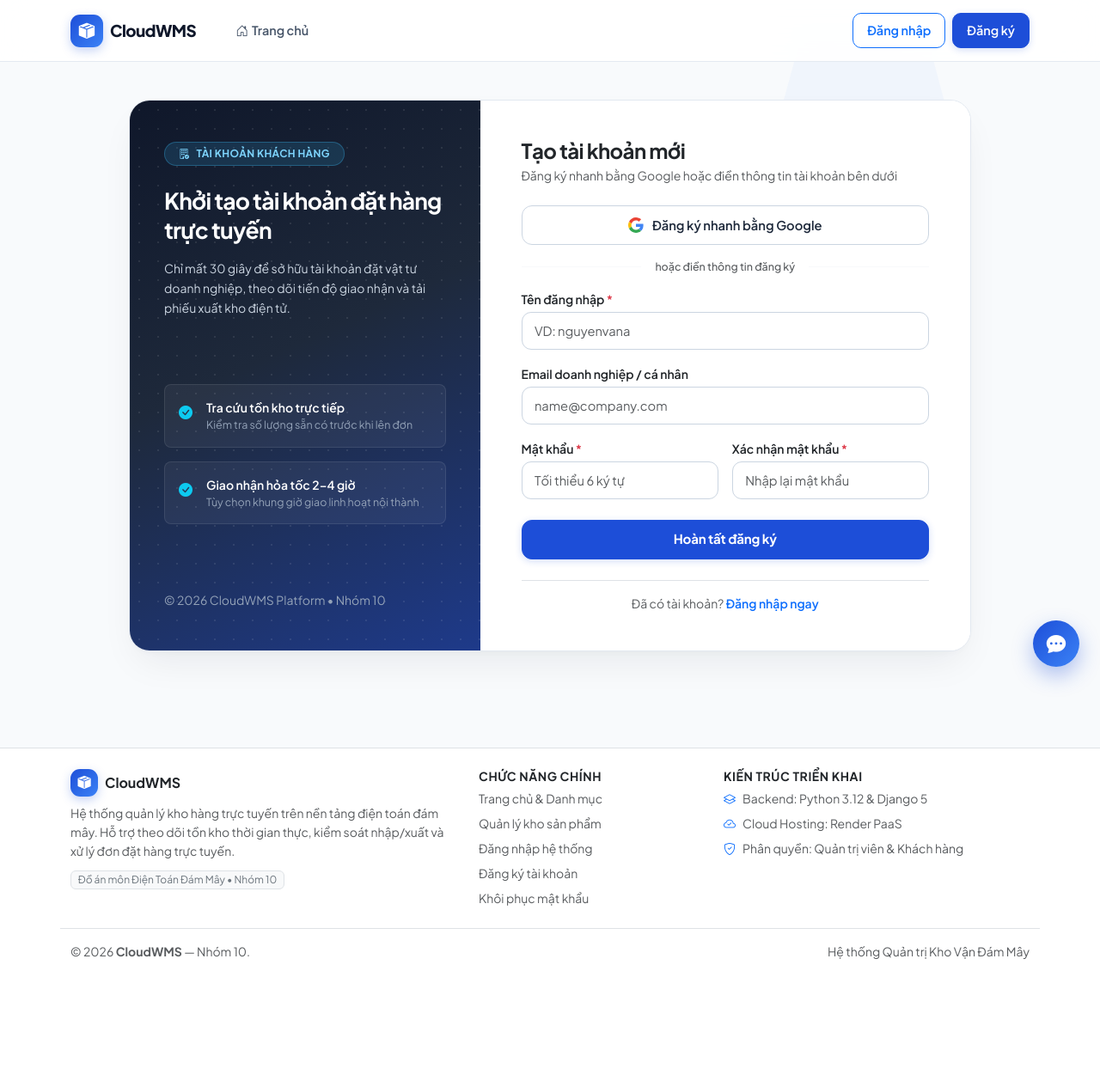
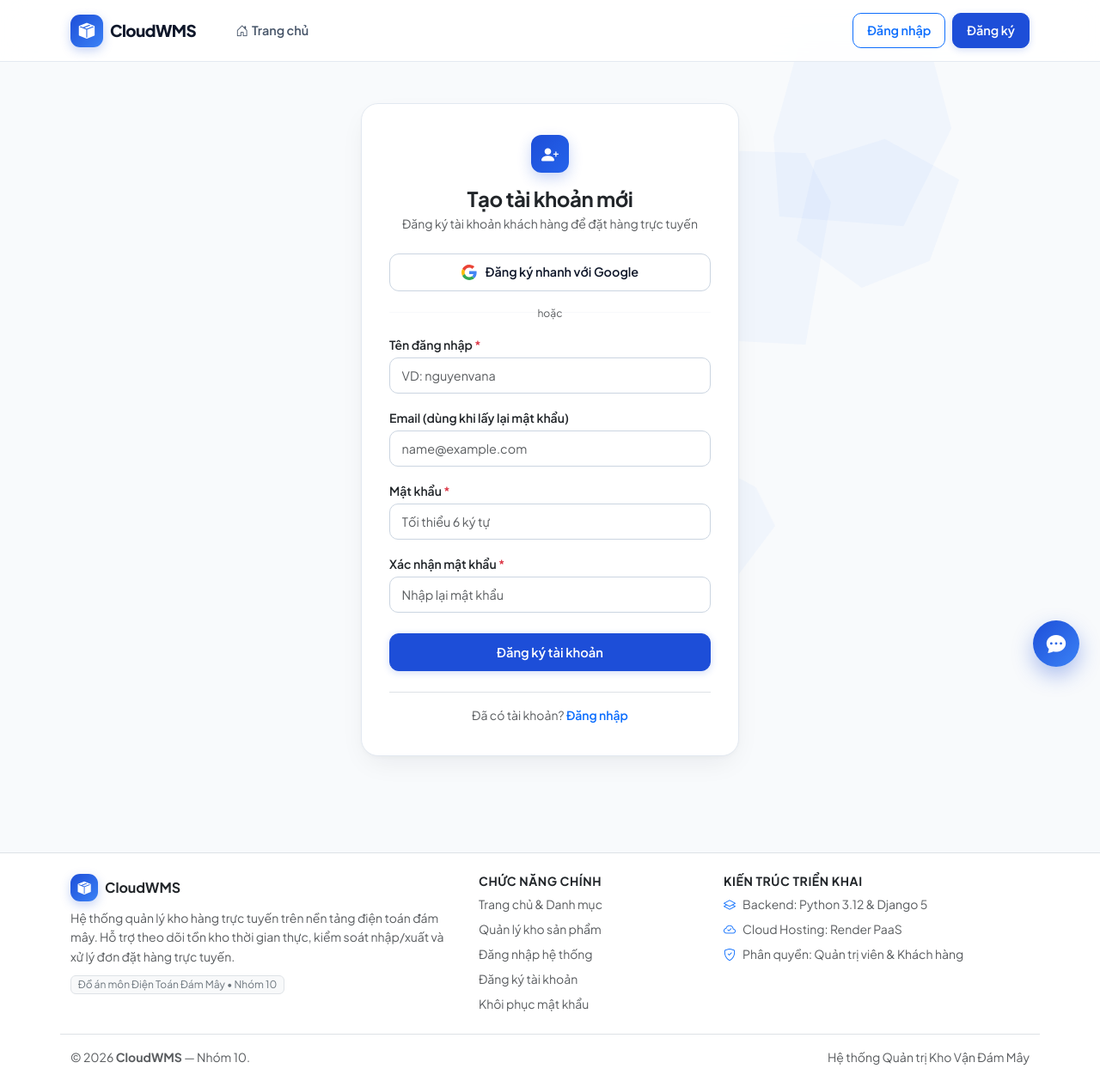
Before and after one commit to dtc235200292-star/cloudwms-nhom10, a Django app: template NHOM10/warehouse_full-master/warehouse_full-master/templates/accounts/register.html in a window 1280 px wide. Shown: the whole page at 86% size. Before the commit the page ends 1116 px from the top, so only its background shows below. Run offline with Django 4.2, Linux system fonts and the light colour scheme; the template is opened without the code that fills it, so the values that code supplies are empty.

Commit message:
Update register.html

```diff
--- a/NHOM10/warehouse_full-master/warehouse_full-master/templates/accounts/register.html
+++ b/NHOM10/warehouse_full-master/warehouse_full-master/templates/accounts/register.html
@@ -3,140 +3,99 @@
 
 {% block extra_css %}
 <style>
-    .auth-shell {
-        max-width: 980px;
-        margin: 1.25rem auto 2.5rem auto;
+    .auth-wrapper {
+        min-height: calc(100vh - 220px);
+        display: flex;
+        align-items: center;
+        justify-content: center;
+        padding: 1.5rem 0 2.5rem 0;
+    }
+    .auth-card-clean {
+        width: 100%;
+        max-width: 440px;
         background: #FFFFFF;
         border: 1px solid #E2E8F0;
-        border-radius: 24px;
-        box-shadow: 0 20px 45px -12px rgba(15, 23, 42, 0.08), 0 4px 14px -4px rgba(15, 23, 42, 0.04);
-        overflow: hidden;
+        border-radius: 20px;
+        padding: 2.25rem 2rem;
+        box-shadow: 0 12px 32px -8px rgba(15, 23, 42, 0.08), 0 2px 6px rgba(15, 23, 42, 0.03);
     }
-    .auth-brand-pane {
-        background: linear-gradient(155deg, #0F172A 0%, #1E293B 45%, #1E3A8A 100%);
+    .auth-logo-mark {
+        width: 44px;
+        height: 44px;
+        border-radius: 12px;
+        background: linear-gradient(135deg, #1D4ED8 0%, #2563EB 100%);
         color: #FFFFFF;
-        padding: 3rem 2.5rem;
-        display: flex;
-        flex-direction: column;
-        justify-content: space-between;
-        position: relative;
+        display: inline-flex;
+        align-items: center;
+        justify-content: center;
+        font-size: 1.25rem;
+        margin-bottom: 1rem;
+        box-shadow: 0 6px 16px rgba(29, 78, 216, 0.24);
     }
-    .auth-brand-pane::after {
-        content: "";
-        position: absolute;
-        inset: 0;
-        background-image: radial-gradient(rgba(255, 255, 255, 0.09) 1px, transparent 1px);
-        background-size: 22px 22px;
-        pointer-events: none;
-    }
-    .auth-form-pane {
-        padding: 2.75rem 3rem;
-        background: #FFFFFF;
-    }
-    .btn-google-enterprise {
-        height: 46px;
+    .btn-oauth-google {
+        height: 44px;
         background: #FFFFFF;
         border: 1px solid #CBD5E1;
-        border-radius: 12px;
-        color: #1E293B;
+        border-radius: 11px;
+        color: #0F172A;
         font-weight: 600;
-        font-size: 0.92rem;
+        font-size: 0.9rem;
         display: flex;
         align-items: center;
         justify-content: center;
         gap: 10px;
-        transition: background 0.18s ease, border-color 0.18s ease;
         text-decoration: none;
+        transition: all 0.15s ease;
     }
-    .btn-google-enterprise:hover {
+    .btn-oauth-google:hover {
         background: #F8FAFC;
         border-color: #94A3B8;
         color: #0F172A;
     }
-    .auth-input {
-        height: 44px;
-        border-radius: 11px !important;
+    .clean-input {
+        height: 42px;
+        border-radius: 10px !important;
         border: 1px solid #CBD5E1 !important;
-        font-size: 0.92rem !important;
-        padding: 0.55rem 0.9rem !important;
+        font-size: 0.9rem !important;
+        padding: 0.5rem 0.85rem !important;
     }
-    .auth-input:focus {
+    .clean-input:focus {
         border-color: #2563EB !important;
         box-shadow: 0 0 0 3px rgba(37, 99, 235, 0.12) !important;
     }
-    .auth-submit-btn {
-        height: 46px;
-        border-radius: 12px !important;
-        font-weight: 700 !important;
-        font-size: 0.94rem !important;
-        letter-spacing: -0.01em;
-    }
-    @media (max-width: 767.98px) {
-        .auth-form-pane { padding: 1.75rem 1.35rem; }
+    .clean-btn-primary {
+        height: 44px;
+        border-radius: 11px !important;
+        font-weight: 600 !important;
+        font-size: 0.92rem !important;
     }
 </style>
 {% endblock %}
 
 {% block content %}
-<div class="auth-shell">
-    <div class="row g-0">
-        <!-- Cột trái: Quyền lợi thành viên -->
-        <div class="col-lg-5 d-none d-lg-flex auth-brand-pane">
-            <div class="position-relative" style="z-index: 1;">
-                <div class="d-inline-flex align-items-center gap-2 px-3 py-1 rounded-pill mb-4"
-                     style="background: rgba(56, 189, 248, 0.15); border: 1px solid rgba(56, 189, 248, 0.3); color: #7DD3FC; font-size: 0.75rem; font-weight: 700; letter-spacing: 0.03em;">
-                    <i class="bi bi-building-check"></i> TÀI KHOẢN KHÁCH HÀNG
+<div class="auth-wrapper">
+    <div class="auth-card-clean">
+        <div class="text-center mb-4">
+            <div class="auth-logo-mark">
+                <i class="bi bi-person-plus-fill"></i>
             </div>
-                <h2 class="fw-bold mb-3" style="font-size: 1.65rem; letter-spacing: -0.03em; line-height: 1.28;">
-                    Khởi tạo tài khoản đặt hàng trực tuyến
-                </h2>
-                <p class="small mb-0" style="color: #CBD5E1; line-height: 1.65;">
-                    Chỉ mất 30 giây để sở hữu tài khoản đặt vật tư doanh nghiệp, theo dõi tiến độ giao nhận và tải phiếu xuất kho điện tử.
-                </p>
+            <h1 class="h4 fw-bold text-dark mb-1" style="letter-spacing: -0.02em;">Tạo tài khoản mới</h1>
+            <p class="text-muted small mb-0">Đăng ký tài khoản khách hàng để đặt hàng trực tuyến</p>
         </div>
 
-            <div class="d-flex flex-column gap-3 my-4 position-relative" style="z-index: 1;">
-                <div class="d-flex align-items-start gap-3 p-3 rounded-3" style="background: rgba(255, 255, 255, 0.05); border: 1px solid rgba(255, 255, 255, 0.09);">
-                    <i class="bi bi-check-circle-fill text-info mt-1"></i>
-                    <div class="small">
-                        <div class="fw-semibold text-white">Tra cứu tồn kho trực tiếp</div>
-                        <div style="color: #94A3B8; font-size: 0.78rem;">Kiểm tra số lượng sẵn có trước khi lên đơn</div>
-                    </div>
-                </div>
-                <div class="d-flex align-items-start gap-3 p-3 rounded-3" style="background: rgba(255, 255, 255, 0.05); border: 1px solid rgba(255, 255, 255, 0.09);">
-                    <i class="bi bi-check-circle-fill text-info mt-1"></i>
-                    <div class="small">
-                        <div class="fw-semibold text-white">Giao nhận hỏa tốc 2–4 giờ</div>
-                        <div style="color: #94A3B8; font-size: 0.78rem;">Tùy chọn khung giờ giao linh hoạt nội thành</div>
-                    </div>
-                </div>
-            </div>
-
-            <div class="small position-relative" style="z-index: 1; color: #94A3B8;">
-                © 2026 CloudWMS Platform • Nhóm 10
-            </div>
-        </div>
-
-        <!-- Cột phải: Form đăng ký chuẩn mực -->
-        <div class="col-lg-7 auth-form-pane">
-            <div class="mb-4">
-                <h3 class="fw-bold text-dark mb-1" style="font-size: 1.5rem; letter-spacing: -0.025em;">Tạo tài khoản mới</h3>
-                <p class="text-muted small mb-0">Đăng ký nhanh bằng Google hoặc điền thông tin tài khoản bên dưới</p>
-            </div>
-
-            <a href="{% url 'google_login_entry' %}" class="btn-google-enterprise w-100 mb-3">
+        <a href="{% url 'google_login_entry' %}" class="btn-oauth-google w-100 mb-3">
             <svg width="18" height="18" viewBox="0 0 48 48">
                 <path fill="#EA4335" d="M24 9.5c3.54 0 6.71 1.22 9.21 3.6l6.85-6.85C35.9 2.38 30.47 0 24 0 14.62 0 6.51 5.38 2.56 13.22l7.98 6.19C12.43 13.72 17.74 9.5 24 9.5z"/>
                 <path fill="#4285F4" d="M46.98 24.55c0-1.57-.15-3.09-.38-4.55H24v9.02h12.94c-.58 2.96-2.26 5.48-4.78 7.18l7.73 6c4.51-4.18 7.09-10.36 7.09-17.65z"/>
                 <path fill="#FBBC05" d="M10.53 28.59c-.48-1.45-.76-2.99-.76-4.59s.27-3.14.76-4.59l-7.98-6.19C.92 16.46 0 20.12 0 24c0 3.88.92 7.54 2.56 10.78l7.97-6.19z"/>
                 <path fill="#34A853" d="M24 48c6.48 0 11.93-2.13 15.89-5.81l-7.73-6c-2.15 1.45-4.92 2.3-8.16 2.3-6.26 0-11.57-4.22-13.47-9.91l-7.98 6.19C6.51 42.62 14.62 48 24 48z"/>
             </svg>
-                <span>Đăng ký nhanh bằng Google</span>
+            <span>Đăng ký nhanh với Google</span>
         </a>
 
         <div class="d-flex align-items-center my-3">
             <hr class="flex-grow-1 m-0" style="border-color: #E2E8F0;">
-                <span class="px-3 text-muted" style="font-size: 0.78rem; font-weight: 500;">hoặc điền thông tin đăng ký</span>
+            <span class="px-2.5 text-muted" style="font-size: 0.76rem;">hoặc</span>
             <hr class="flex-grow-1 m-0" style="border-color: #E2E8F0;">
         </div>
 
@@ -144,34 +103,32 @@
             {% csrf_token %}
             <div class="mb-3">
                 <label class="form-label small fw-semibold text-dark mb-1">Tên đăng nhập <span class="text-danger">*</span></label>
-                    <input type="text" name="username" class="form-control auth-input" placeholder="VD: nguyenvana" required>
+                <input type="text" name="username" class="form-control clean-input" placeholder="VD: nguyenvana" required>
             </div>
 
             <div class="mb-3">
-                    <label class="form-label small fw-semibold text-dark mb-1">Email doanh nghiệp / cá nhân</label>
-                    <input type="email" name="email" class="form-control auth-input" placeholder="name@company.com">
+                <label class="form-label small fw-semibold text-dark mb-1">Email (dùng khi lấy lại mật khẩu)</label>
+                <input type="email" name="email" class="form-control clean-input" placeholder="name@example.com">
             </div>
 
-                <div class="row g-3 mb-4">
-                    <div class="col-md-6">
+            <div class="mb-3">
                 <label class="form-label small fw-semibold text-dark mb-1">Mật khẩu <span class="text-danger">*</span></label>
-                        <input type="password" name="password" class="form-control auth-input" placeholder="Tối thiểu 6 ký tự" required>
-                    </div>
-                    <div class="col-md-6">
-                        <label class="form-label small fw-semibold text-dark mb-1">Xác nhận mật khẩu <span class="text-danger">*</span></label>
-                        <input type="password" name="confirm_password" class="form-control auth-input" placeholder="Nhập lại mật khẩu" required>
-                    </div>
+                <input type="password" name="password" class="form-control clean-input" placeholder="Tối thiểu 6 ký tự" required>
             </div>
 
-                <button type="submit" class="btn btn-primary w-100 auth-submit-btn">
-                    Hoàn tất đăng ký
+            <div class="mb-4">
+                <label class="form-label small fw-semibold text-dark mb-1">Xác nhận mật khẩu <span class="text-danger">*</span></label>
+                <input type="password" name="confirm_password" class="form-control clean-input" placeholder="Nhập lại mật khẩu" required>
+            </div>
+
+            <button type="submit" class="btn btn-primary w-100 clean-btn-primary">
+                Đăng ký tài khoản
             </button>
         </form>
 
         <div class="text-center mt-4 pt-3 border-top small text-muted">
             Đã có tài khoản?
-                <a href="/accounts/login/" class="fw-semibold text-primary text-decoration-none">Đăng nhập ngay</a>
-            </div>
+            <a href="/accounts/login/" class="fw-semibold text-primary text-decoration-none">Đăng nhập</a>
         </div>
     </div>
 </div>
```
Lines whose indentation alone changed are shown as unchanged.
